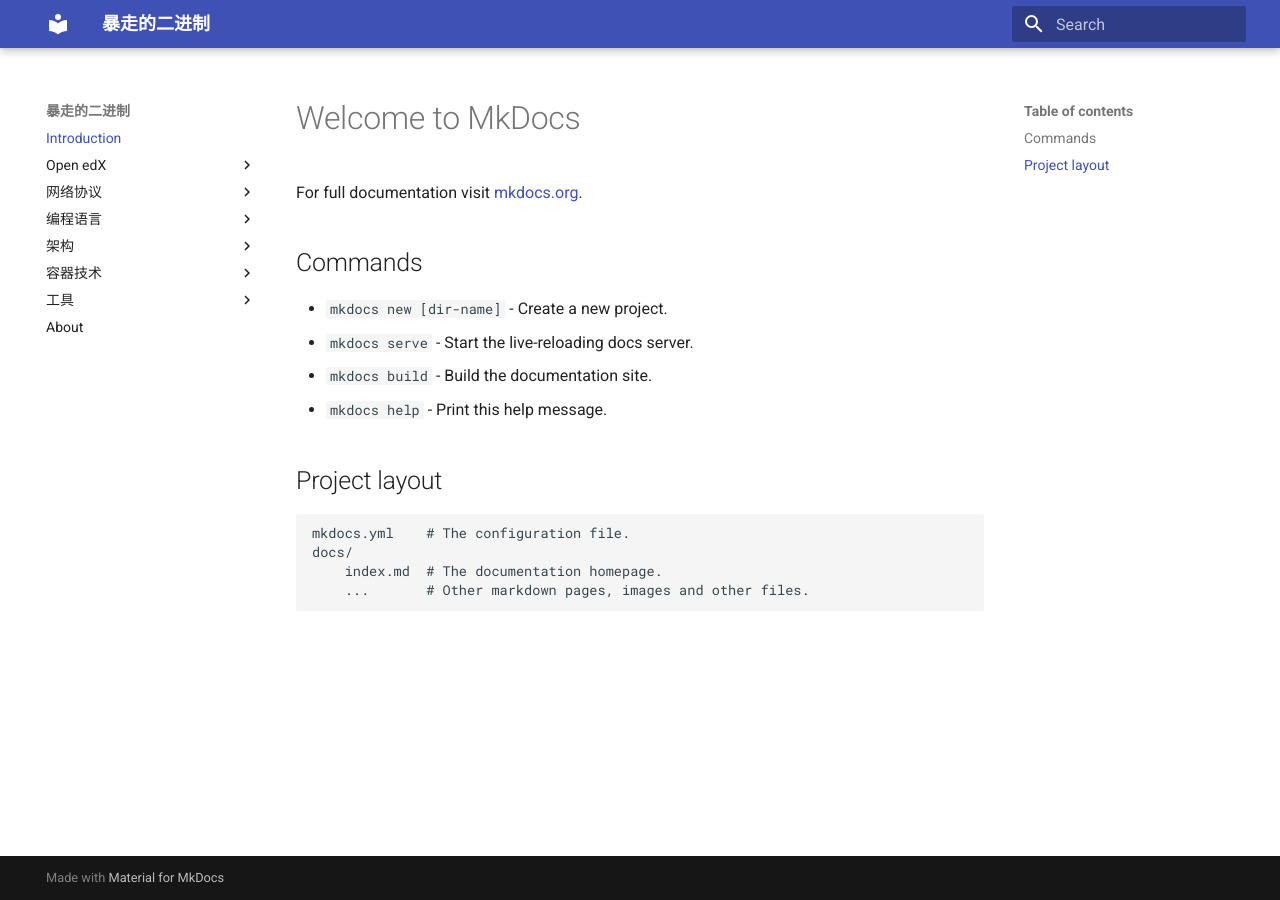
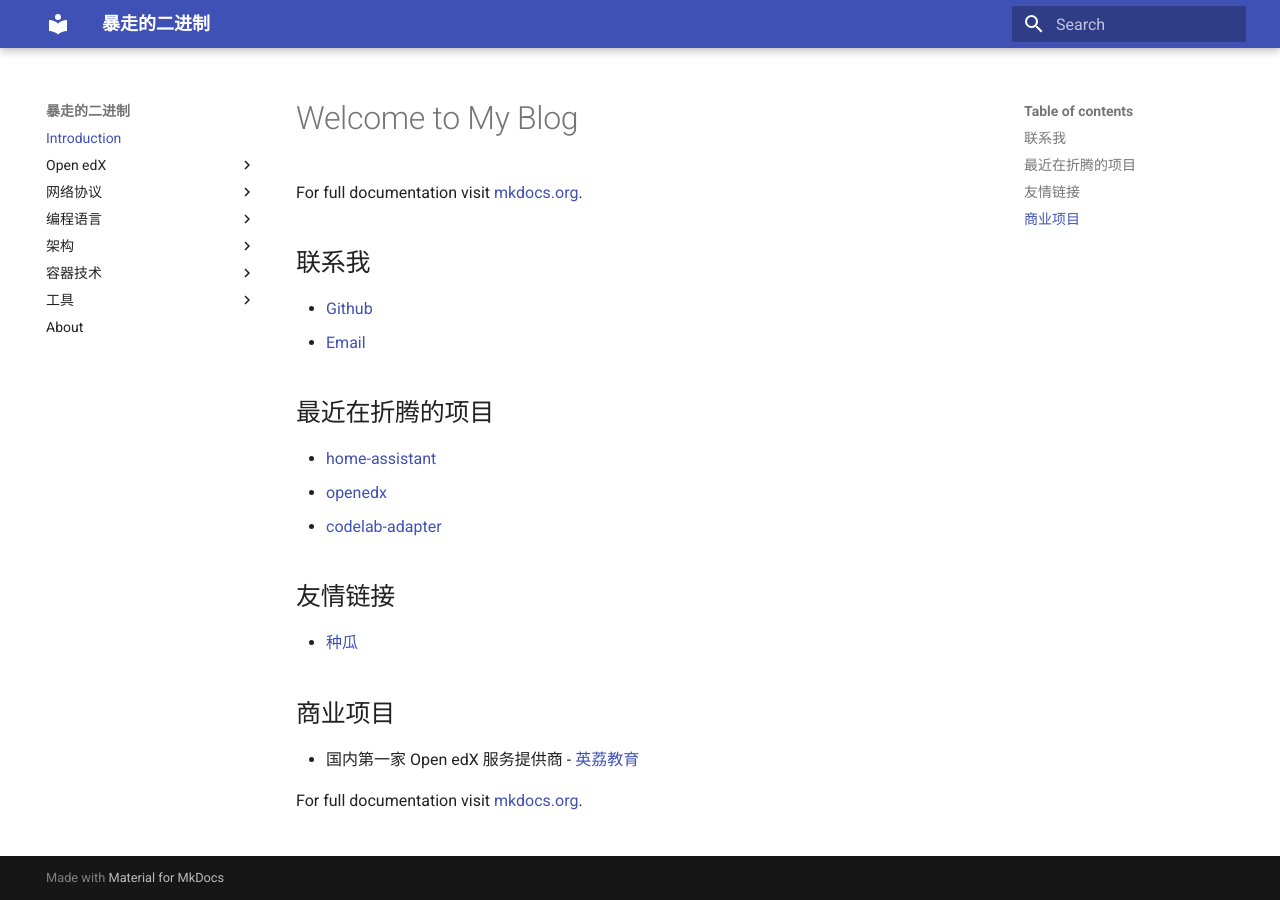
Before and after one commit to xavierchan/blog, an MkDocs documentation site: the page built from docs/index.md, in a window 1280 px wide. Built offline with MkDocs 1.6.1 and Material for MkDocs 9.7.7, drawn with Linux system fonts in a browser that asks for light colours; old or Windows-style settings are respelled for this version of MkDocs.

Commit message:
update blog

```diff
--- a/docs/index.md
+++ b/docs/index.md
@@ -1,17 +1,24 @@
-# Welcome to MkDocs
+# Welcome to My Blog
 
 For full documentation visit [mkdocs.org](https://mkdocs.org).
 
-## Commands
+## 联系我
 
-* `mkdocs new [dir-name]` - Create a new project.
-* `mkdocs serve` - Start the live-reloading docs server.
-* `mkdocs build` - Build the documentation site.
-* `mkdocs help` - Print this help message.
+- [Github](https://github.com/xavierchan)
+- [Email](xavierchanit@gmail.com)
 
-## Project layout
+## 最近在折腾的项目
 
-    mkdocs.yml    # The configuration file.
-    docs/
-        index.md  # The documentation homepage.
-        ...       # Other markdown pages, images and other files.
+- [home-assistant](https://www.home-assistant.io/?_blank)
+- [openedx](https://github.com/edx/edx-platform)
+- [codelab-adapter](https://github.com/Scratch3Lab/codelab_adapter_extensions?_blank)
+
+## 友情链接
+
+- [种瓜](https://blog.just4fun.site)
+
+## 商业项目
+
+- 国内第一家 Open edX 服务提供商 - [英荔教育](https://www.elitemba.cn/)
+
+For full documentation visit [mkdocs.org](https://mkdocs.org).
```
Also changed, not shown: docs/linux.md (+6 -0 lines).
